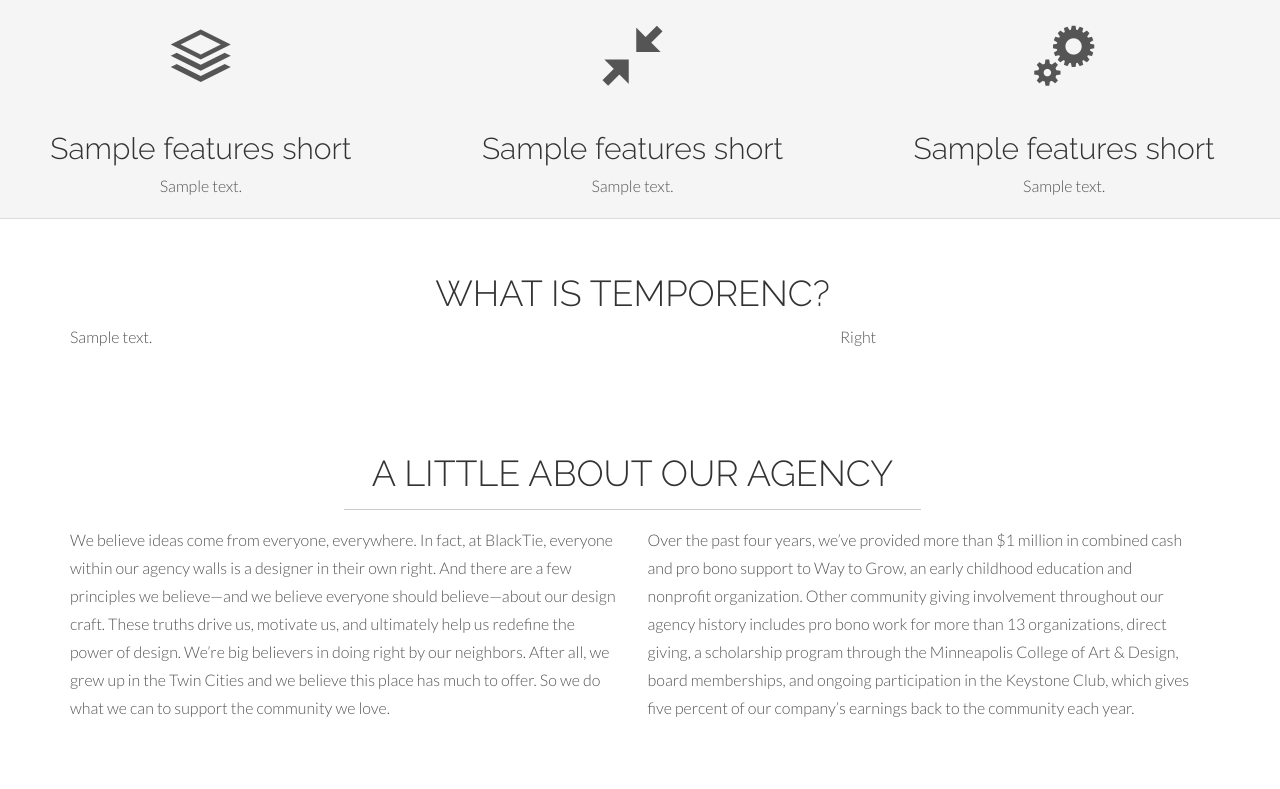
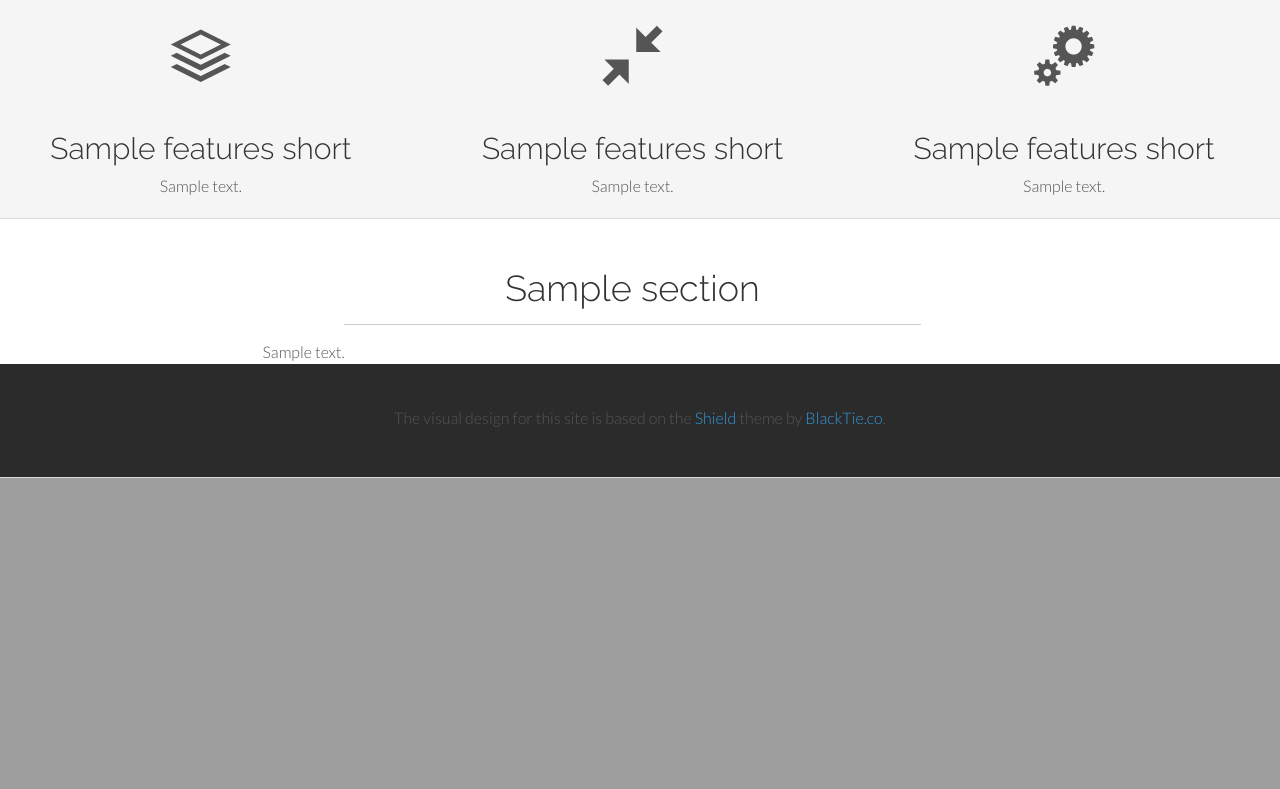
Before and after one commit to temporenc/temporenc, a Flask app: template templates/index.html in a window 1280 px wide. Shown: the part 601-1390 px from the top of the page. After the commit the page ends 1079 px from the top, so only its background shows below. Run offline with Flask 2, Linux system fonts and the light colour scheme; the template is opened without the code that fills it: most values are stand-ins (such as "Sample title", 1, 10 or a date in 2020); some libraries are stand-ins or nearby versions.

Commit message:
Revise parts of the ReST to HTML conversion

```diff
--- a/app.py
+++ b/app.py
@@ -1,12 +1,10 @@
 #!/usr/bin/env python
 
-import collections
 import io
-import itertools
 
 from docutils.core import publish_parts
 from flask import Flask, Markup, render_template
-from flask.ext.frozen import Freezer
+# from flask.ext.frozen import Freezer
 from lxml import etree
 
 
@@ -38,12 +36,22 @@ def elements_as_html(elements):
 
 
 def inner_html(element):
-    chunks = [element.text or '']
+    chunks = []
+
+    if element.text:
+        chunks.append(element.text)
+
     chunks.extend(
         etree.tostring(child, encoding='unicode', method='html')
         for child in element
     )
     return Markup(''.join(chunks))
+
+
+def bump_headings(element):
+    d = dict(('h%d' % (n+1), 'h%d' % n) for n in range(1, 6))
+    for sub in element:
+        sub.tag = d.get(sub.tag, sub.tag)
 
 
 def flatten_sections(element):
@@ -86,16 +94,11 @@ def transform_spec(source):
     parts = format_rst(source)
     body = parse_html(parts['body']).getroot().find('body')
     doc = flatten_sections(body)
-
-    # Extract all top level sections
-    # sections = collections.OrderedDict()
-    # for section in body:
-    #     assert section.tag == 'div' and section.get('class') == 'section'
-    #     sections[section.get('id')] = section
+    bump_headings(doc)
 
     # Extract short feature descriptions
     tmp = etree.Element('tmp')
-    tmp.extend(extract_section(doc, doc.find('.//*[@id="features-short"]')))
+    tmp.extend(extract_section(doc, doc.find('.//*[@id="features"]')))
     tmp.remove(tmp[0])  # drop heading
     features = []
     while len(tmp):
@@ -106,16 +109,25 @@ def transform_spec(source):
         ))
     assert len(features) == 3
 
+    # Extract all top level sections
+    sections = []
+    while len(doc):
+        section = extract_section(doc, doc[0])
+        sections.append(dict(
+            id=section[0].get('id'),
+            title=inner_html(section[0]),
+            body=elements_as_html(section[1:]),
+        ))
+
     # Join together all other sections for display in the template
-    # FIXME: do fancier stuff
-    # text = Markup('').join(map(element_as_html, sections.values()))
-    text = element_as_html(doc)
+    # text = element_as_html(doc)
 
     return dict(
         title=parts['title'],
         subtitle=parts['subtitle'],
         features_short=features,
-        body=text,
+        # body=text,
+        sections=sections,
     )
 
 
@@ -123,11 +135,8 @@ def transform_spec(source):
 def index():
     with open('README.rst') as fp:
         source = fp.read()
-    doc = transform_spec(source)
-    return render_template(
-        'index.html',
-        doc=doc,
-    )
+    context = transform_spec(source)
+    return render_template('index.html', **context)
 
 
 if __name__ == '__main__':
--- a/templates/index.html
+++ b/templates/index.html
@@ -1,4 +1,5 @@
 <!DOCTYPE html>
+{#- vim: set filetype=jinja: -#}
 <html lang="en">
   <head>
     <meta charset="utf-8">
@@ -46,12 +47,12 @@
           <div class="navbar-collapse collapse">
             <ul class="nav navbar-nav">
               <li><a href="#home" class="smoothScroll">Home</a></li>
-              <li><a href="#about" class="smoothScroll">Features</a></li>
-              <li><a href="#services" class="smoothScroll">Design</a></li>
-              <li><a href="#team" class="smoothScroll">Encoding rules</a></li>
-              <li><a href="#portfolio" class="smoothScroll">Examples</a></li>
-              <li><a href="#blog" class="smoothScroll">Implementations</a></li>
-              <li><a href="#contact" class="smoothScroll">Questions &amp; answers</a></li>
+              {% for section in sections %}
+              <li>
+                <a href="#{{ section['id'] }}" class="smoothScroll">{{ section['title'] }}</a>
+              </li>
+              {% endfor %}
+
           </div><!--/.nav-collapse -->
         </div>
       </div>
@@ -64,8 +65,8 @@
       <header class="clearfix">
         <h1 style="word-wrap: break-word;">
           <span class="icon icon-clock-2"></span><br>
-          {{ doc.title }}</h1>
-        <p>{{ doc.subtitle}}</p>
+          {{ title }}</h1>
+        <p>{{ subtitle}}</p>
       </header>
     </div><!-- /headerwrap -->
 
@@ -75,37 +76,38 @@
 
         <div class="col-lg-4 callout">
           <span class="icon icon-stack"></span>
-          <h2>{{ doc.features_short[0].title}} </h2>
-          {{ doc.features_short[0].body }}
+          <h2>{{ features_short[0].title}} </h2>
+          {{ features_short[0].body }}
         </div>
 
         <div class="col-lg-4 callout">
           <span class="icon icon-contract"></span>
-          <h2>{{ doc.features_short[1].title}} </h2>
-          {{ doc.features_short[1].body }}
+          <h2>{{ features_short[1].title}} </h2>
+          {{ features_short[1].body }}
         </div>
 
         <div class="col-lg-4 callout">
           <span class="icon icon-cogs"></span>
-          <h2>{{ doc.features_short[2].title}} </h2>
-          {{ doc.features_short[2].body }}
+          <h2>{{ features_short[2].title}} </h2>
+          {{ features_short[2].body }}
         </div>
 
       </div>
     </div>
 
-    <div class="container" id="about" name="about">
-      <div class="row white">
-        <h1 class="centered">WHAT IS TEMPORENC?</h1>
-        <div class="col-lg-8">
-          <p>{{ doc.body }}</p>
-        </div>
-        <div class="col-lg-4">
-          <p>Right</p>
+    {% for section in sections %}
+    <div class="container" id="{{ section['id'] }}" style="padding-top: 30px;">
+      <div class="row">
+        <h1 class="centered">{{ section['title'] }}</h1>
+        <hr>
+        <div class="col-lg-8 col-lg-offset-2">
+          {{ section['body'] }}
         </div>
       </div>
     </div>
+    {% endfor %}
 
+{#
     <!-- ==== ABOUT ==== -->
     <div class="container" id="about" name="about">
       <div class="row white">
@@ -491,9 +493,22 @@
 
     </div><!-- container -->
 
+#}
+
     <div id="footerwrap">
       <div class="container">
-        <h4>Created by <a href="http://blacktie.co">BlackTie.co</a> - Copyright 2014</h4>
+        {#
+        <h4>
+          The <em>temporenc</em> specification was created by <a
+          href="https://github.com/wbolster/">Wouter Bolsterlee</a>.
+        </h4>
+        #}
+        <p>
+          The visual design for this site is based on the
+          <a href="http://www.blacktie.co/demo/shield/">Shield</a>
+          theme by
+          <a href="http://blacktie.co">BlackTie.co</a>.
+        </p>
       </div>
     </div>
 
```
